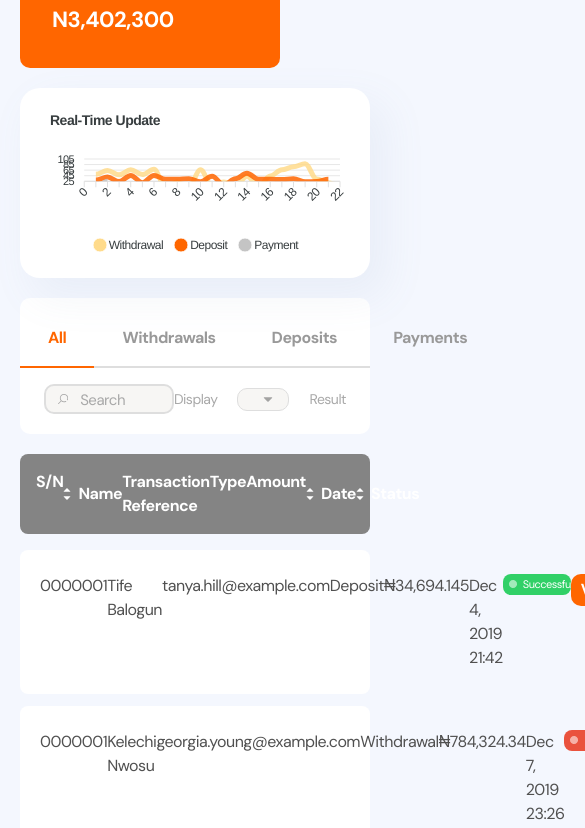
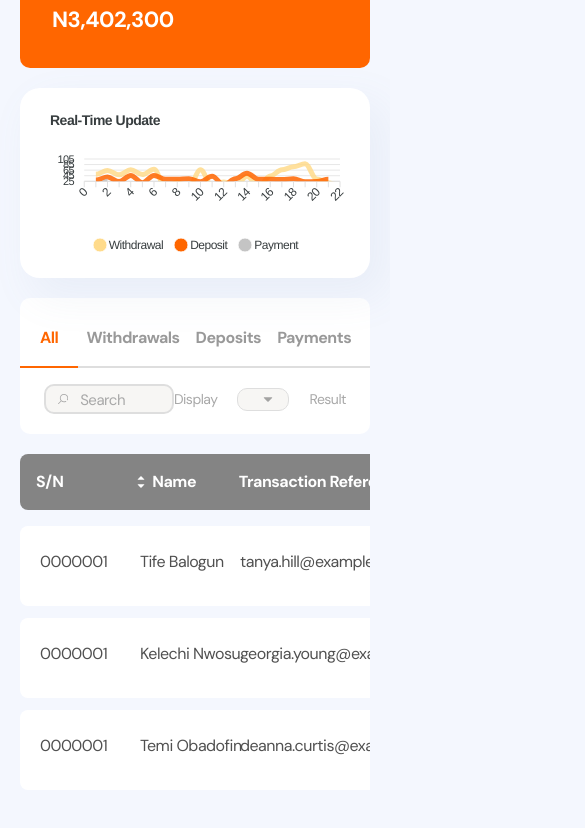
Before and after one commit to StephanieMfon/Zinary-FE-Test, a React (Create React App) app: page /admin/default in a window 390 px wide. Shown: the part 1157-1985 px from the top of the page, 585 px wide, since content can reach past the window. Built offline with nearby package versions, Linux system fonts and the light colour scheme; what tailwindcss-rtl would draw is missing.

Commit message:
fix: improved responsiveness further

```diff
--- a/src/views/admin/default/components/SummaryCard.tsx
+++ b/src/views/admin/default/components/SummaryCard.tsx
@@ -3,7 +3,7 @@ import balancesBackground from "../../../../assets/img/admin/account-balance-ove
 
 export default function SummaryCard() {
   return (
-    <div className="w-[260px] rounded-[10px] bg-orange-2000 p-4">
+    <div className="w-full rounded-[10px] bg-orange-2000 p-4 lg:w-[260px]">
       <div
         className="space-y-1"
         style={{
--- a/src/views/admin/default/components/TabSection.tsx
+++ b/src/views/admin/default/components/TabSection.tsx
@@ -5,12 +5,12 @@ export default function TabSection() {
   return (
     <div className="rounded-[10px] bg-white py-3 dark:!bg-cyan-900 dark:text-white">
       <div className="g-2 flex font-[800] text-gray-900">
-        <p className="border-b-2 border-orange-2000 px-7 py-4 text-orange-2000">
+        <p className="border-b-2 border-orange-2000 px-5 py-4 text-orange-2000 md:px-7">
           All
         </p>
-        <p className="px-7 py-4">Withdrawals</p>
-        <p className="px-7 py-4">Deposits</p>
-        <p className="px-7 py-4">Payments</p>
+        <p className="px-2 py-4 md:px-7">Withdrawals</p>
+        <p className="px-2 py-4 md:px-7">Deposits</p>
+        <p className="px-2 py-4 md:px-7">Payments</p>
       </div>
       <hr className="mb-2 mt-[-1.5px] h-0.5 border-t-0 bg-gray-100" />
       <div className="flex justify-between px-6 py-2">
--- a/src/views/admin/default/components/TransactionTable.tsx
+++ b/src/views/admin/default/components/TransactionTable.tsx
@@ -35,27 +35,36 @@ const ProductTable = () => {
   ];
 
   return (
-    <div className="flex flex-col space-y-4">
+    <div className="overflow-x-scroll">
+      <div className="flex flex-col space-y-4 ">
         {/* Table Head */}
-      <div className="rounded-lg bg-gray-1100 p-4 text-white">
+        <div className="min-w-[1000px]  rounded-lg bg-gray-1100 p-4 text-white">
           <div className="flex">
-          <div className="flex-1 font-bold">S/N</div>
-          <div className="flex flex-1  items-center gap-3.5 font-bold">
+            <div className="min-w-[100px] flex-1 whitespace-nowrap font-bold">
+              S/N
+            </div>
+            <div className="flex  min-w-[100px] flex-1 items-center  gap-3.5 whitespace-nowrap font-bold">
               <TableOptions />
               Name
             </div>
-          <div className="flex-1 font-bold">Transaction Reference</div>
-          <div className="flex-1 font-bold">Type</div>
-          <div className="flex-1 font-bold">Amount</div>
-          <div className="flex flex-1  items-center gap-3.5 font-bold">
+            <div className="min-w-[230px] flex-1 whitespace-nowrap  font-bold">
+              Transaction Reference
+            </div>
+            <div className="min-w-[100px]  flex-1 whitespace-nowrap font-bold">
+              Type
+            </div>
+            <div className="min-w-[100px]  flex-1 whitespace-nowrap font-bold">
+              Amount
+            </div>
+            <div className=" flex  min-w-[130px] flex-1 items-center  gap-3.5 whitespace-nowrap font-bold">
               <TableOptions />
               Date
             </div>
-          <div className="flex flex-1  items-center gap-3.5 font-bold">
+            <div className="flex  min-w-[100px] flex-1 items-center  gap-3.5 whitespace-nowrap font-bold">
               <TableOptions />
               Status
             </div>
-          <div className="flex-1 font-bold"></div>
+            <div className="min-w-[100px]  flex-1 whitespace-nowrap font-bold"></div>
           </div>
         </div>
 
@@ -64,16 +73,28 @@ const ProductTable = () => {
           {tableData.map((item, index) => (
             <div
               key={index}
-            className="rounded-lg bg-white px-5 py-6 font-[15px] text-gray-1000 shadow-[0px_5px_9px_-5px_#0000000D] shadow-none dark:!bg-cyan-900 dark:text-white"
+              className="min-w-[1000px] rounded-lg bg-white px-5 py-6 font-[15px] text-gray-1000 shadow-[0px_5px_9px_-5px_#0000000D] shadow-none dark:!bg-cyan-900 dark:text-white"
             >
               <div className="j flex">
-              <div className="flex-1 text-left">{item.id}</div>
-              <div className="flex-1 text-left">{item.name}</div>
-              <div className="flex-1 text-left">{item.email}</div>
-              <div className="flex-1 text-left">{item.transactionType}</div>
-              <div className="flex-1 text-left">{item.amount}</div>
-              <div className="flex-1 text-left">{item.date}</div>
-              <div className="flex-1 text-left">
+                <div className="min-w-[100px]  flex-1 whitespace-nowrap text-left">
+                  {item.id}
+                </div>
+                <div className="min-w-[100px]  flex-1 whitespace-nowrap text-left">
+                  {item.name}
+                </div>
+                <div className="min-w-[230px] flex-1 whitespace-nowrap  text-left">
+                  {item.email}
+                </div>
+                <div className="min-w-[100px]  flex-1 whitespace-nowrap text-left">
+                  {item.transactionType}
+                </div>
+                <div className="min-w-[100px]  flex-1 whitespace-nowrap text-left">
+                  {item.amount}
+                </div>
+                <div className="min-w-[130px]  flex-1 whitespace-nowrap text-left">
+                  {item.date}
+                </div>
+                <div className="min-w-[100px]  flex-1 whitespace-nowrap text-left">
                   <div
                     className={`flex w-fit flex-1 items-center gap-1.5 rounded-[8px] px-1.5 py-0.5 text-[11px] text-white ${
                       item.status === "Successful" && " bg-green-50 "
@@ -84,7 +105,7 @@ const ProductTable = () => {
                     <img src={elipse} alt="elipse" /> {item.status}
                   </div>
                 </div>
-              <div className="flex-1 text-left">
+                <div className="min-w-[100px]  flex-1 whitespace-nowrap text-left">
                   <button className="w-fit rounded-[10px] bg-orange-2000 px-2.5 py-1 text-[16px] font-bold text-white">
                     View
                   </button>
@@ -94,6 +115,7 @@ const ProductTable = () => {
           ))}
         </div>
       </div>
+    </div>
   );
 };
 
--- a/src/views/admin/default/index.tsx
+++ b/src/views/admin/default/index.tsx
@@ -25,7 +25,7 @@ const Dashboard = () => {
       <div className="flex justify-between">
         <h1 className="text-[30px] font-bold text-gray-1000">WalletOverview</h1>
 
-        <div className="flex items-center gap-4">
+        <div className="hidden items-center gap-4 md:flex">
           <p className="text-[16px] font-medium text-gray-200">Duration</p>
           <HeaderDropdown />
         </div>
@@ -34,7 +34,7 @@ const Dashboard = () => {
 
       {/* Chart and Data */}
 
-      <div className="mt-5 grid grid-cols-1 gap-5 md:grid-cols-[30%_270px_1fr]">
+      <div className="mt-5 grid grid-cols-1 gap-5 md:grid-cols-[1fr_1fr] lg:grid-cols-[30%_270px_1fr]">
         <SummarySection />
         <SummaryCard />
         <TotalSpent />
```
Lines whose indentation alone changed are shown as unchanged.
